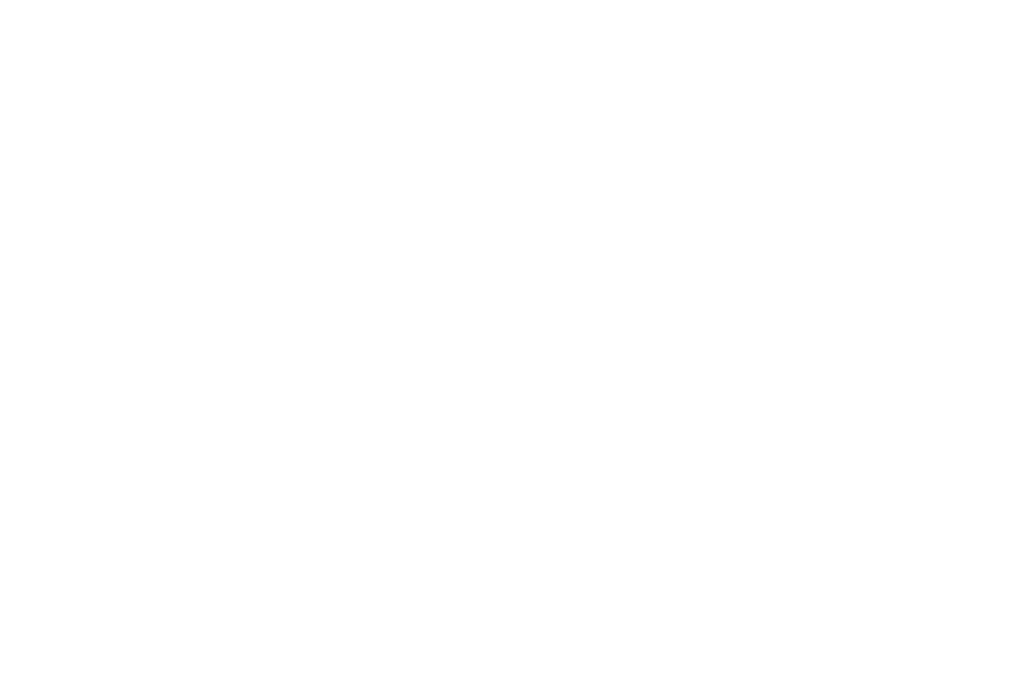
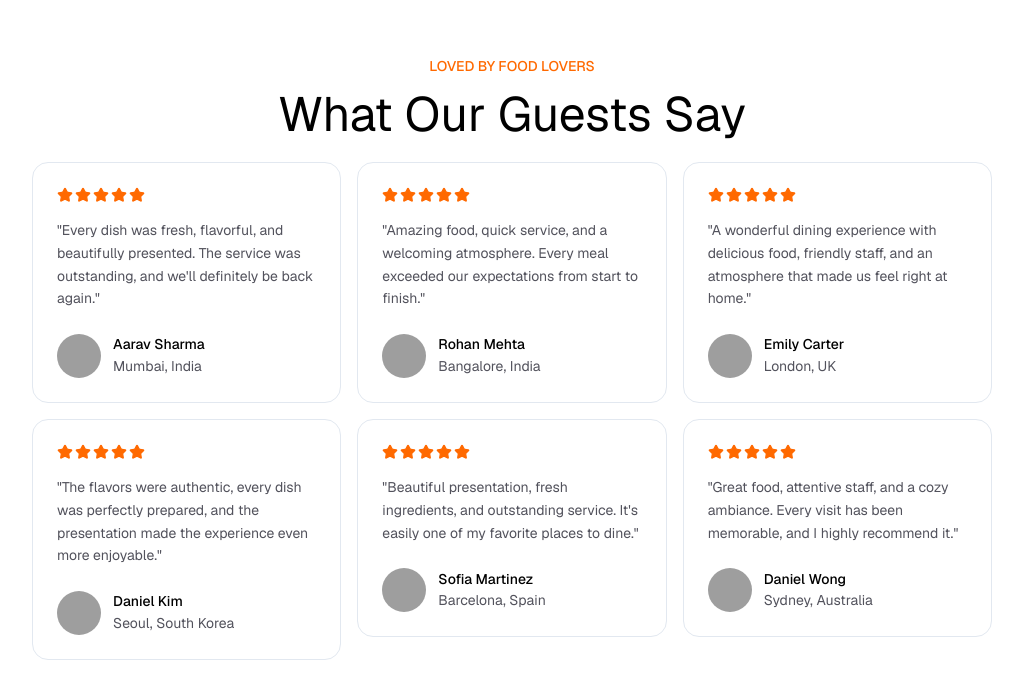
Before and after one commit to ALAMIN761740/Restro-Website, a React (Vite) app: page / in a window 1280 px wide. Shown: the part 4835-5533 px from the top of the page, without its empty margins (128-1151 px from the left). Before the commit the page ends 3889 px from the top, so only its background shows below. Built offline with nearby package versions, Linux system fonts and the light colour scheme; grey boxes are pictures that could not be loaded.

Commit message:
feat: add testimonials section with guest reviews

```diff
--- a/src/App.jsx
+++ b/src/App.jsx
@@ -6,6 +6,9 @@
 import Dishes from './sections/Dishes'
 import Features from './sections/Features'
 import BookingProcess from './sections/BookingProcess'
+import Timing from './sections/Timing'
+import TestimonialSection from './sections/TestimonialSection'
+
 
 
 
@@ -19,6 +22,8 @@
       <Dishes/>
       <Features/>
       <BookingProcess/>
+      <Timing/>
+      <TestimonialSection/>
     </>
   )
 }
--- /dev/null
+++ b/src/sections/TestimonialSection.jsx
@@ -0,0 +1,53 @@
+import React from 'react'
+import Animated from '../components/Animated'
+import { testimonials } from '../data/data'
+import { StarIcon } from 'lucide-react'
+
+
+const TestimonialSection = () => {
+  return (
+    <section id='testimonials' className='px-auto mt-44 '>
+        <div className='text-center mb-14'>
+            <Animated delay={0.2}>
+                <p className='text-orange-500 font-medium uppercase mb-3.5 '>
+                    LOVED BY FOOD LOVERS
+                </p>
+            </Animated>
+            <Animated delay={0.2}>
+                <h2 className='text-4xl md:text-5xl max-w-lg mx-auto text-balance'>
+                    What Our Guests Say
+                </h2>
+            </Animated>
+
+            {/* Testimonials Grid */}
+            <div className='grid grid-cols-1 md:grid-cols-2 lg:grid-cols-3 gap-4 max-w-7xl mx-auto mt-6'>
+                {testimonials.map((item, index)=>(
+                    <Animated key={index} y={80} delay={index * 0.1} >
+                        <div className="border border-slate-200 hover:bg-slate-50/50 rounded-2xl p-6  flex flex-col justify-between text-left">
+                            <div className='flex gap-0.5 mb-4'>
+                                {[...Array(item.rating)].map((_, i)=>(
+                                    <StarIcon key={i} className='size-4 fill-orange-500 text-orange-500'></StarIcon>
+                                ))}
+                            </div>
+
+                            <p className='text-zinc-600 leading-relaxed mb-6'>
+                                "{item.review}"
+                            </p>
+
+                            <div className='flex items-center gap-3 mt-auto'>
+                                <img src={item.avatar} alt={item.name} className='size-11 rounded-full object-cover shrink-0'/>
+                                <div>
+                                    <p className="font-medium leading-tight mb-0.5">{item.name}</p>
+                                    <p className="text-zinc-600">{item.location}</p>
+                                </div>
+                            </div>
+                        </div>
+                    </Animated>
+                ))}
+            </div>
+        </div>
+    </section>
+  )
+}
+
+export default TestimonialSection
```
